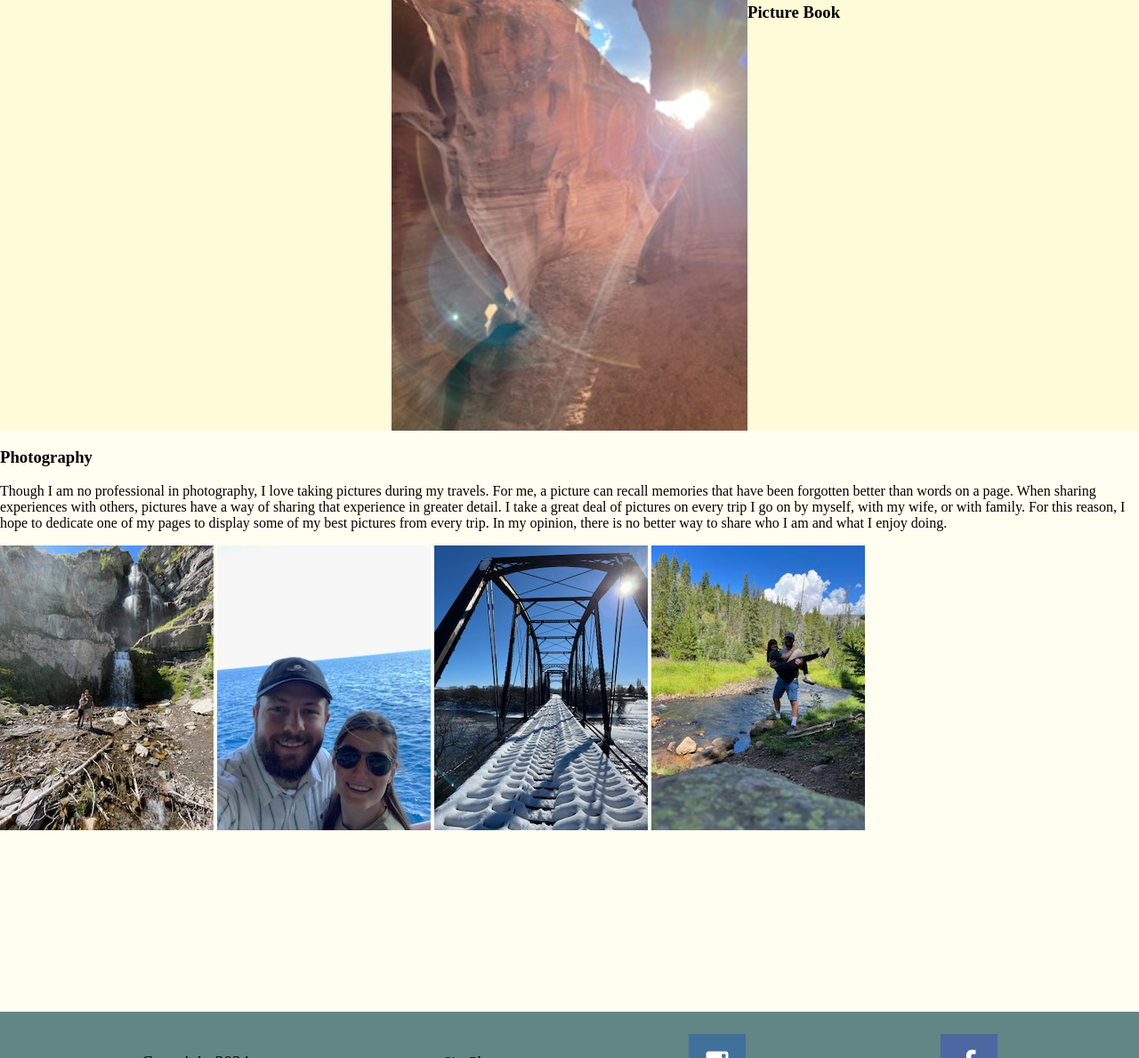
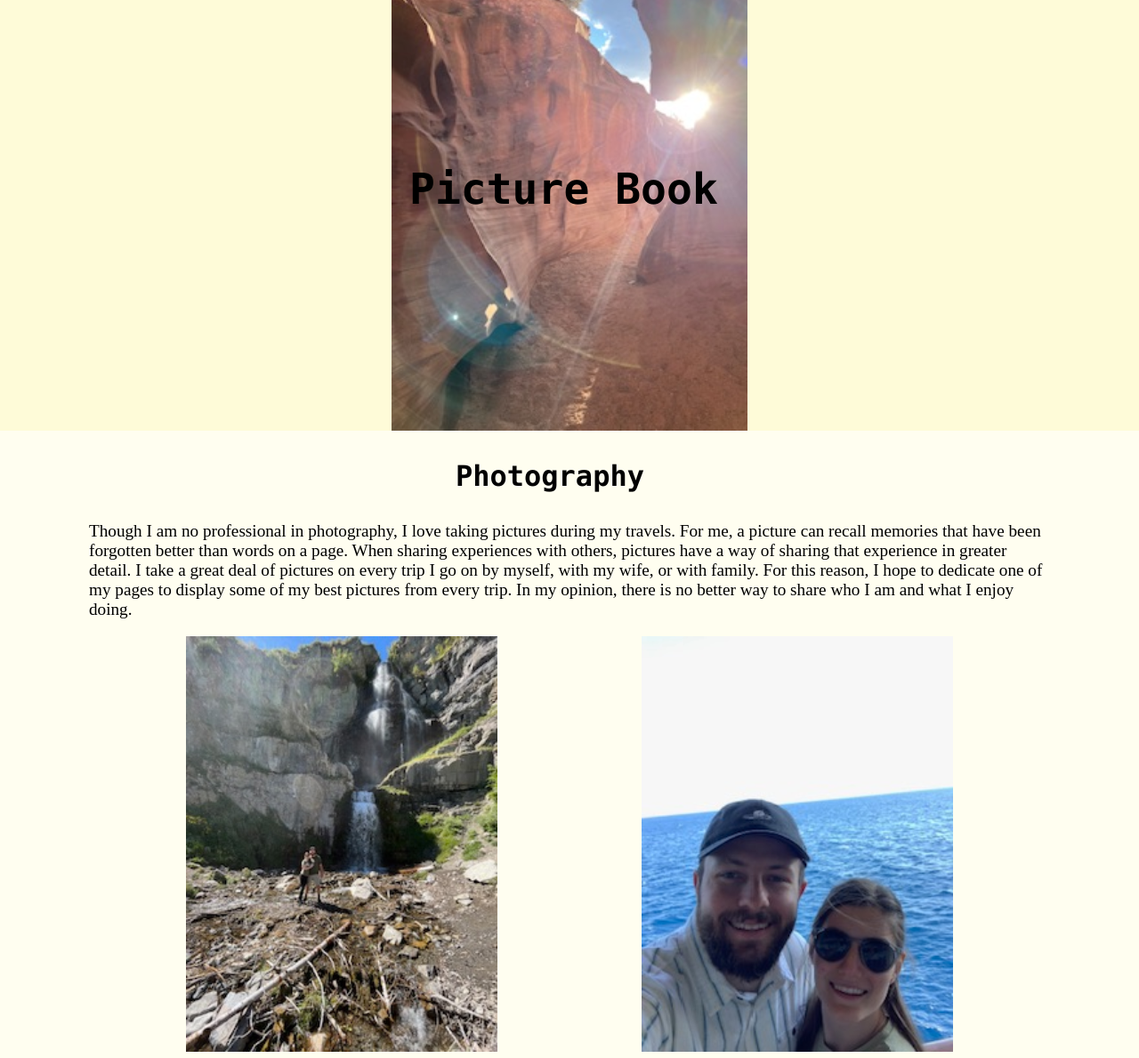
Before and after one commit to gor20009/portfolio, a plain HTML site: page picturebook.html in a window 1280 px wide. Shown: the part 104-1293 px from the top of the page at 89% size. Drawn offline with Linux system fonts and the light colour scheme.

Commit message:
project done

```diff
--- a/picturebook.html
+++ b/picturebook.html
@@ -28,10 +28,18 @@
             <p>Though I am no professional in photography, I love taking pictures during my travels. For me, a picture can recall memories that have been forgotten better than words on a page. When sharing experiences with others, pictures have a way of sharing that experience in greater detail. I take a great deal of pictures on every trip I go on by myself, with my wife, or with family. For this reason, I hope to dedicate one of my pages to display some of my best pictures from every trip. In my opinion, there is no better way to share who I am and what I enjoy doing.</p>
         </div>
         <div class="picbook">
-            <img src="image/waterfallimg.jpg" alt="couple by a waterfall">
-            <img src="image/oceanimg.jpg" alt="couple by ocean">
-            <img src="image/snowybridge.jpg" alt="picture of snowy bridge">
-            <img src="image/riverimg.jpg" alt="couple by river">
+            <div class="pictureone">
+                <img src="image/waterfallimg.jpg" alt="couple by a waterfall">
+            </div>
+            <div class="picturetwo">
+                <img src="image/oceanimg.jpg" alt="couple by ocean">
+            </div>
+            <div class="picturethree">
+                <img src="image/snowybridge.jpg" alt="picture of snowy bridge">
+            </div>
+            <div class="picturefour">
+                <img src="image/riverimg.jpg" alt="couple by river">
+            </div>
         </div>
     </main>
     <footer>
--- a/styles/style.css
+++ b/styles/style.css
@@ -65,8 +65,18 @@ body {
 
 .hero-banner img {
     grid-column: 3;
+    grid-row: 1;
     width: 400px;
     height: 500px;
+}
+
+.hero-banner h3 {
+    grid-column: 3;
+    grid-row: 1;
+    font-size: 3em;
+    margin-left: 20px;
+    margin-top: 200px;
+    font-family: "Lucida Console", "Courier New", monospace;
 }
 
 .homeintro {
@@ -199,3 +209,60 @@ main {
 .fishpicture img {
     width: 300px;
 }
+
+.photointro h3 {
+    font-size: 2em;
+    font-family: "Lucida Console", "Courier New", monospace;
+    margin-left: 40%;
+}
+
+.photointro p {
+    font-family: "Times New Roman", Times, serif;
+    font-size: 1.2em;
+    margin-left: 100px;
+    margin-right: 100px;
+}
+
+.picbook {
+    display: grid;
+    grid-template-columns: 10% 1fr 1fr 10%;
+    grid-template-rows: 1fr 1fr;
+    row-gap: 20px;
+    justify-items: center;
+}
+
+.pictureone {
+    grid-column: 2/3;
+    grid-row: 1;
+}
+
+.pictureone img {
+    width: 350px;
+}
+
+.picturetwo {
+    grid-column: 3/4;
+    grid-row: 1;
+}
+
+.picturetwo img {
+    width: 350px;
+}
+
+.picturethree {
+    grid-column: 2/3;
+    grid-row: 2;
+}
+
+.picturethree img {
+    width: 350px;
+}
+
+.picturefour {
+    grid-column: 3/4;
+    grid-row: 2;
+}
+
+.picturefour img {
+    width: 350px;
+}
```
